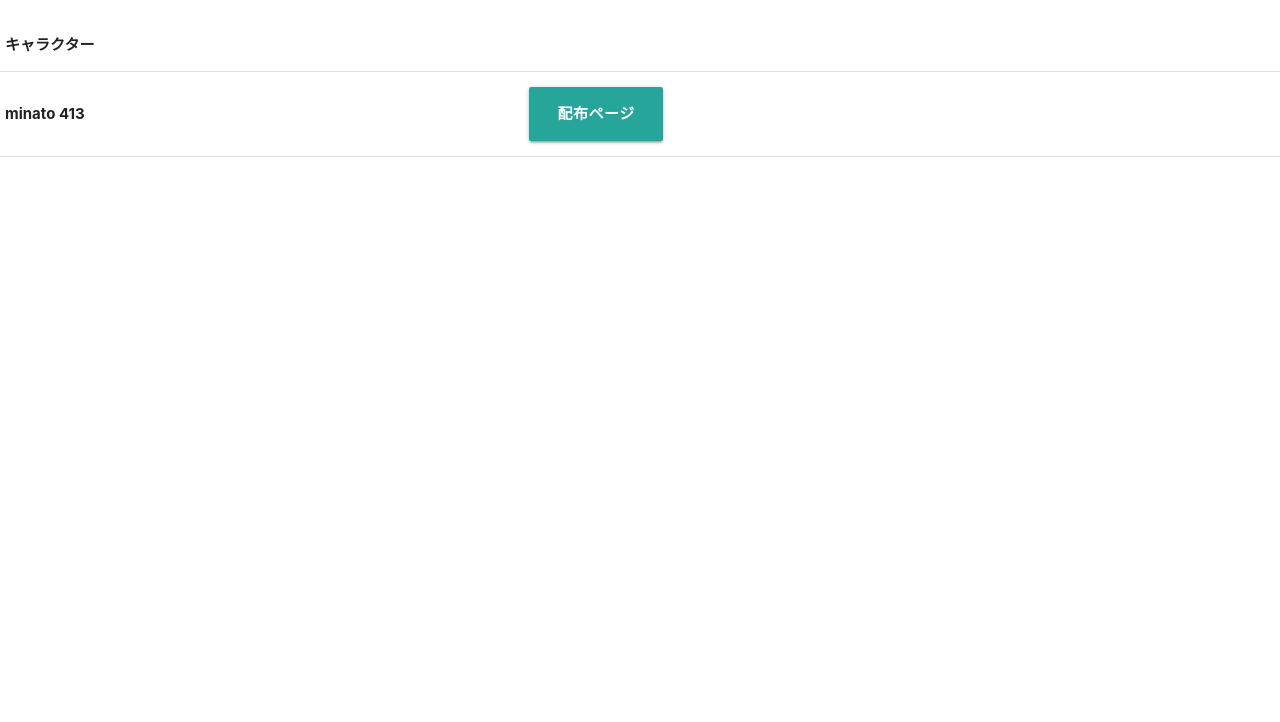
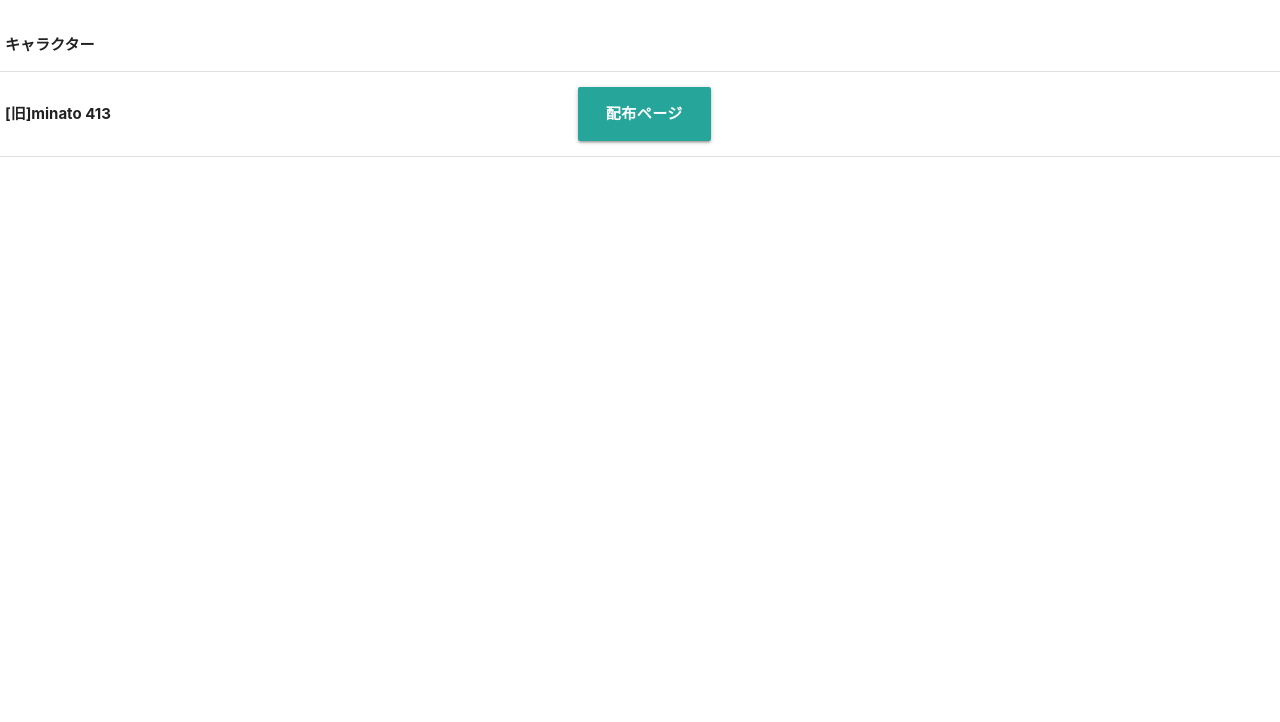
Before and after one commit to iroai-offical/iroai-offical.github.io, a plain HTML site: page index.html in a window 1280 px wide. Shown: the part 78-800 px from the top of the page. Drawn offline with nearby package versions, Linux system fonts and the light colour scheme.

Commit message:
Update index.html

```diff
--- a/index.html
+++ b/index.html
@@ -22,7 +22,7 @@
                     <th></th>
                 </tr>
                 <tr>
-                    <th>minato 413</th>
+                    <th>[旧]minato 413</th>
                     <th><a href="https://iroai-offical.github.io/[旧]minato 413/version/index.html" target="_blank" rel="noopener noreferrer" class="btn-large waves-effect waves-light">配布ページ</a></th>
                 </tr>
             </tbody>
```
